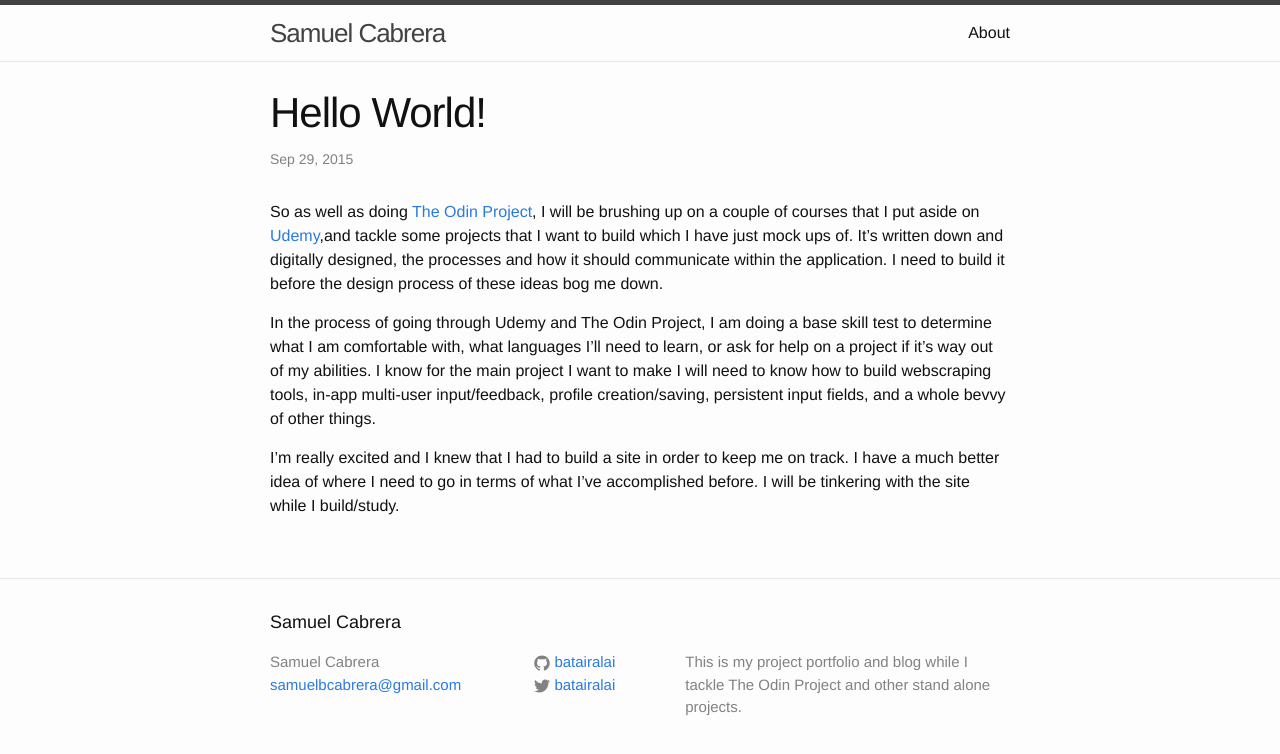
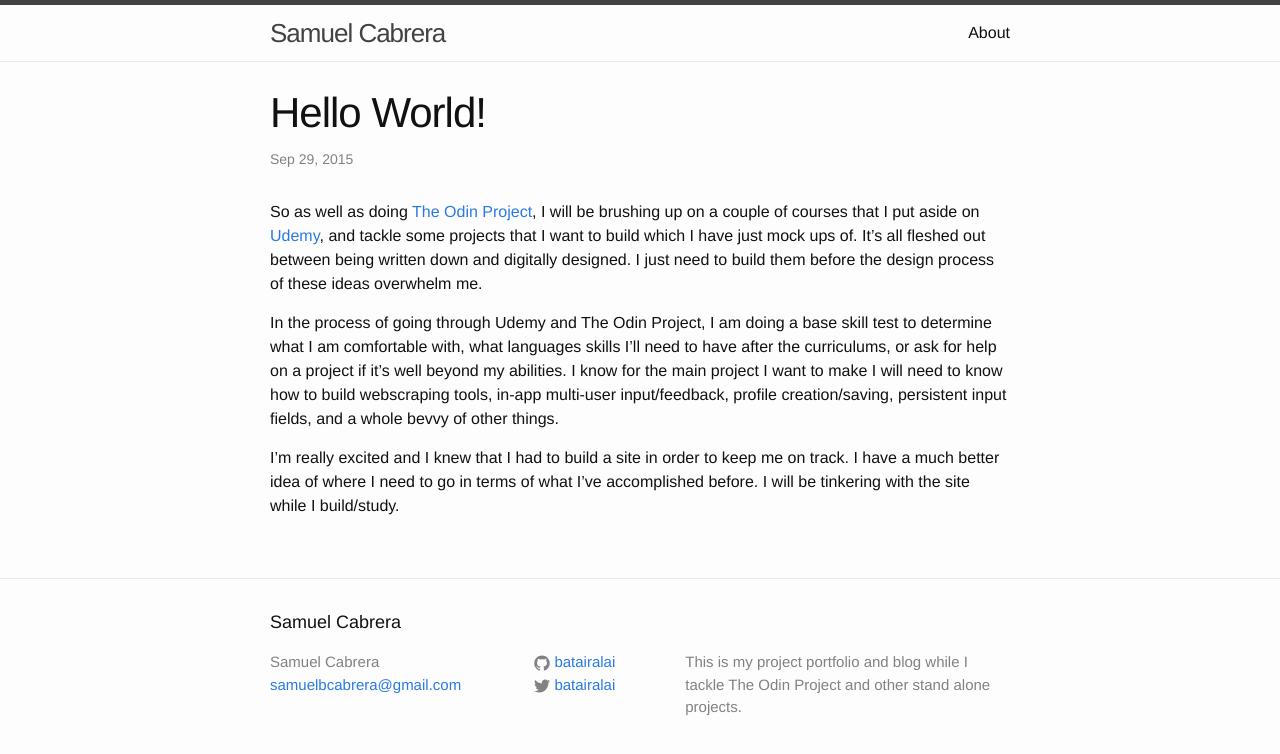
Before and after one commit to BatairAlai/BatairAlai.github.io, a Jekyll site: the page built from _posts/2015-09-29-Hello-World.markdown, in a window 1280 px wide. Shown: the top 754 px of the page. Built offline with Jekyll 4.4.1, drawn with Linux system fonts in a browser that asks for light colours.

Commit message:
more grammatical changes

```diff
--- a/_posts/2015-09-29-Hello-World.markdown
+++ b/_posts/2015-09-29-Hello-World.markdown
@@ -6,9 +6,9 @@ categories: first beginning post update
 ---
 
 
-So as well as doing [The Odin Project][odin], I will be brushing up on a couple of courses that I put aside on [Udemy][udemy],and tackle some projects that I want to build which I have just mock ups of. It's written down and digitally designed, the processes and how it should communicate within the application. I need to build it before the design process of these ideas bog me down.
+So as well as doing [The Odin Project][odin], I will be brushing up on a couple of courses that I put aside on [Udemy][udemy], and tackle some projects that I want to build which I have just mock ups of. It's all fleshed out between being written down and digitally designed. I just need to build them before the design process of these ideas overwhelm me.
 
-In the process of going through Udemy and The Odin Project, I am doing a base skill test to determine what I am comfortable with, what languages I'll need to learn, or ask for help on a project if it's way out of my abilities. I know for the main project I want to make I will need to know how to build webscraping tools, in-app multi-user input/feedback, profile creation/saving, persistent input fields, and a whole bevvy of other things.
+In the process of going through Udemy and The Odin Project, I am doing a base skill test to determine what I am comfortable with, what languages skills I'll need to have after the curriculums, or ask for help on a project if it's well beyond my abilities. I know for the main project I want to make I will need to know how to build webscraping tools, in-app multi-user input/feedback, profile creation/saving, persistent input fields, and a whole bevvy of other things.
 
 I'm really excited and I knew that I had to build a site in order to keep me on track. I have a much better idea of where I need to go in terms of what I've accomplished before. I will be tinkering with the site while I build/study.
 
```
